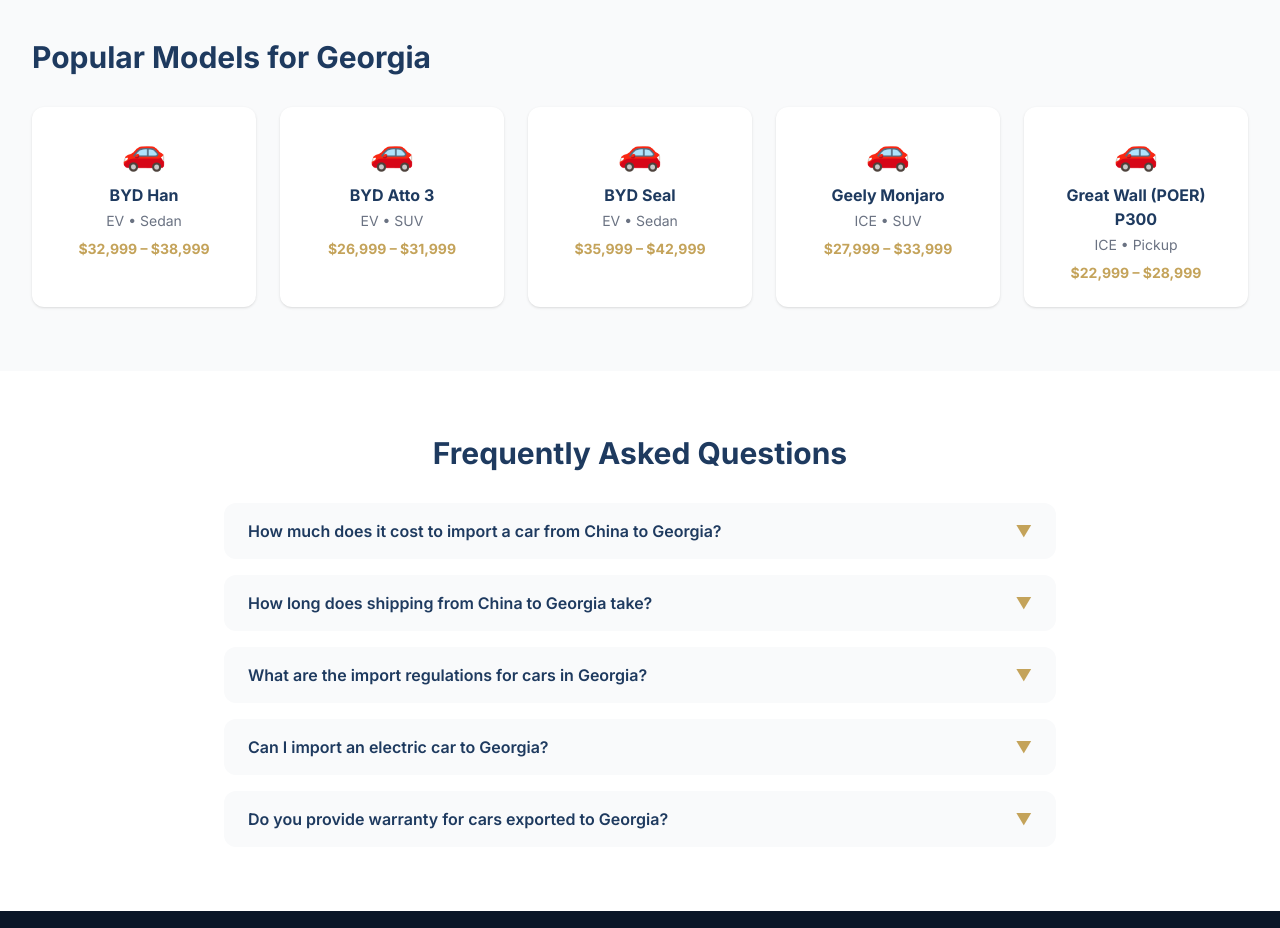
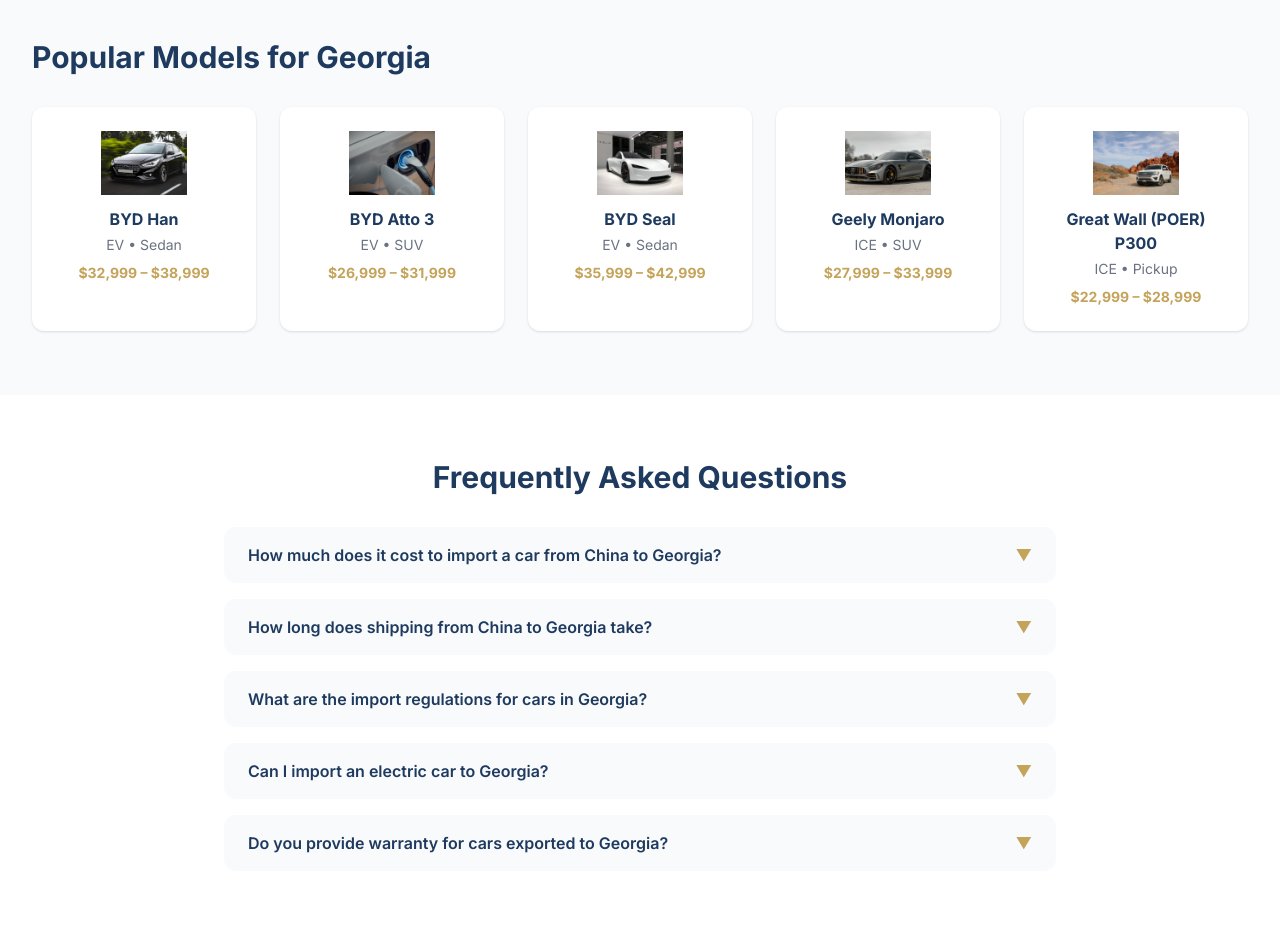
Before and after one commit to jnobicdvaqn-create/newage-trading-site, an Astro site: page /en/cars/guide/georgia in a window 1280 px wide. Shown: the part 2460-3388 px from the top of the page. Built offline with nearby package versions, Linux system fonts and the light colour scheme; Astro itself is replaced by a stand-in of ours.

Commit message:
fix: replace emoji with img tags in compare/guide pages
- compare page: 2x 🚗 → <img> for car comparison cards
- guide page: 1x 🚗 → <img> for recommended cars section
- Hero.astro and used-cars emoji are decorative nav/card icons (intentional)

```diff
--- a/src/pages/[lang]/cars/compare/[pair].astro
+++ b/src/pages/[lang]/cars/compare/[pair].astro
@@ -150,7 +150,7 @@
     <div class="max-w-7xl mx-auto px-4 sm:px-6 lg:px-8">
       <div class="grid md:grid-cols-3 gap-8 items-center">
         <div class="text-center p-8 bg-blue-50 rounded-2xl">
-          <span class="text-6xl block mb-4">🚗</span>
+          <img src={carA.image || `/images/cars/${carA.id}.jpg`} alt={nameA} class="h-32 w-full object-contain mx-auto mb-4">
           <h2 class="text-xl font-bold text-[#1e3a5f]">{nameA}</h2>
           <p class="text-2xl font-bold text-[#c4a35a] mt-2">{carA.priceRange}</p>
           <span class="inline-block mt-2 bg-[#1e3a5f] text-white text-xs px-3 py-1 rounded-full">{catA}</span>
@@ -159,7 +159,7 @@
           <span class="text-5xl font-bold text-[#c4a35a]">VS</span>
         </div>
         <div class="text-center p-8 bg-amber-50 rounded-2xl">
-          <span class="text-6xl block mb-4">🚗</span>
+          <img src={carB.image || `/images/cars/${carB.id}.jpg`} alt={nameB} class="h-32 w-full object-contain mx-auto mb-4">
           <h2 class="text-xl font-bold text-[#1e3a5f]">{nameB}</h2>
           <p class="text-2xl font-bold text-[#c4a35a] mt-2">{carB.priceRange}</p>
           <span class="inline-block mt-2 bg-[#1e3a5f] text-white text-xs px-3 py-1 rounded-full">{catB}</span>
--- a/src/pages/[lang]/cars/guide/[country].astro
+++ b/src/pages/[lang]/cars/guide/[country].astro
@@ -260,7 +260,9 @@
             const carType = tData(car, 'type', lang);
             return (
               <a href={`/${lang}/cars/price/${car.id}/`} class="bg-white rounded-xl shadow-sm hover:shadow-lg transition-shadow p-6 text-center group">
-                <span class="text-4xl block mb-3">🚗</span>
+                <div class="mb-3">
+                  <img src={`/images/cars/${car.id}.jpg`} alt={carName} class="h-16 w-full object-contain mx-auto">
+                </div>
                 <h3 class="font-bold text-[#1e3a5f] group-hover:text-[#c4a35a] transition-colors">{carName}</h3>
                 <p class="text-sm text-gray-500 mt-1">{carCat} • {carType}</p>
                 <p class="text-[#c4a35a] font-bold mt-2 text-sm">{car.priceRange}</p>
```
